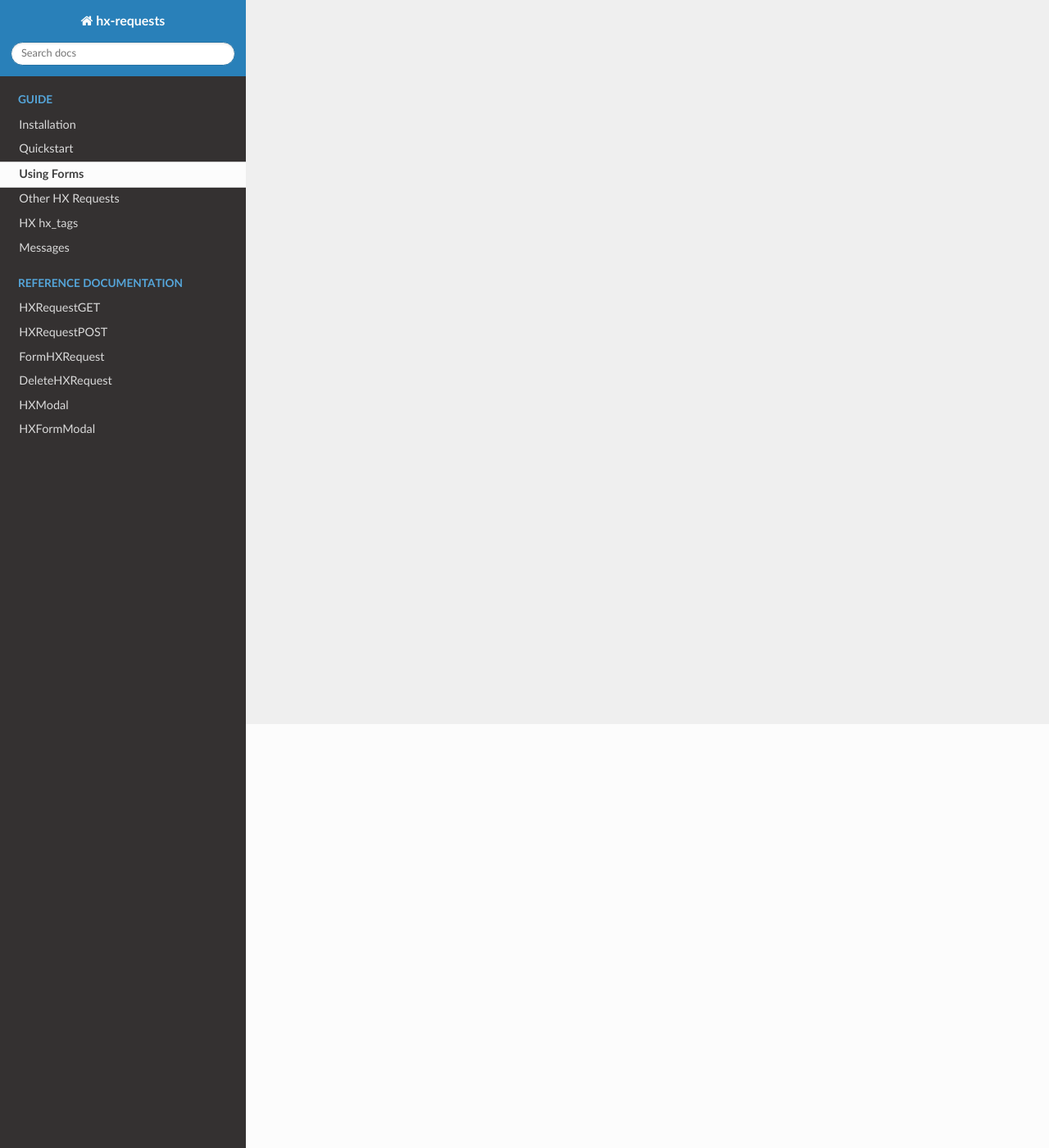
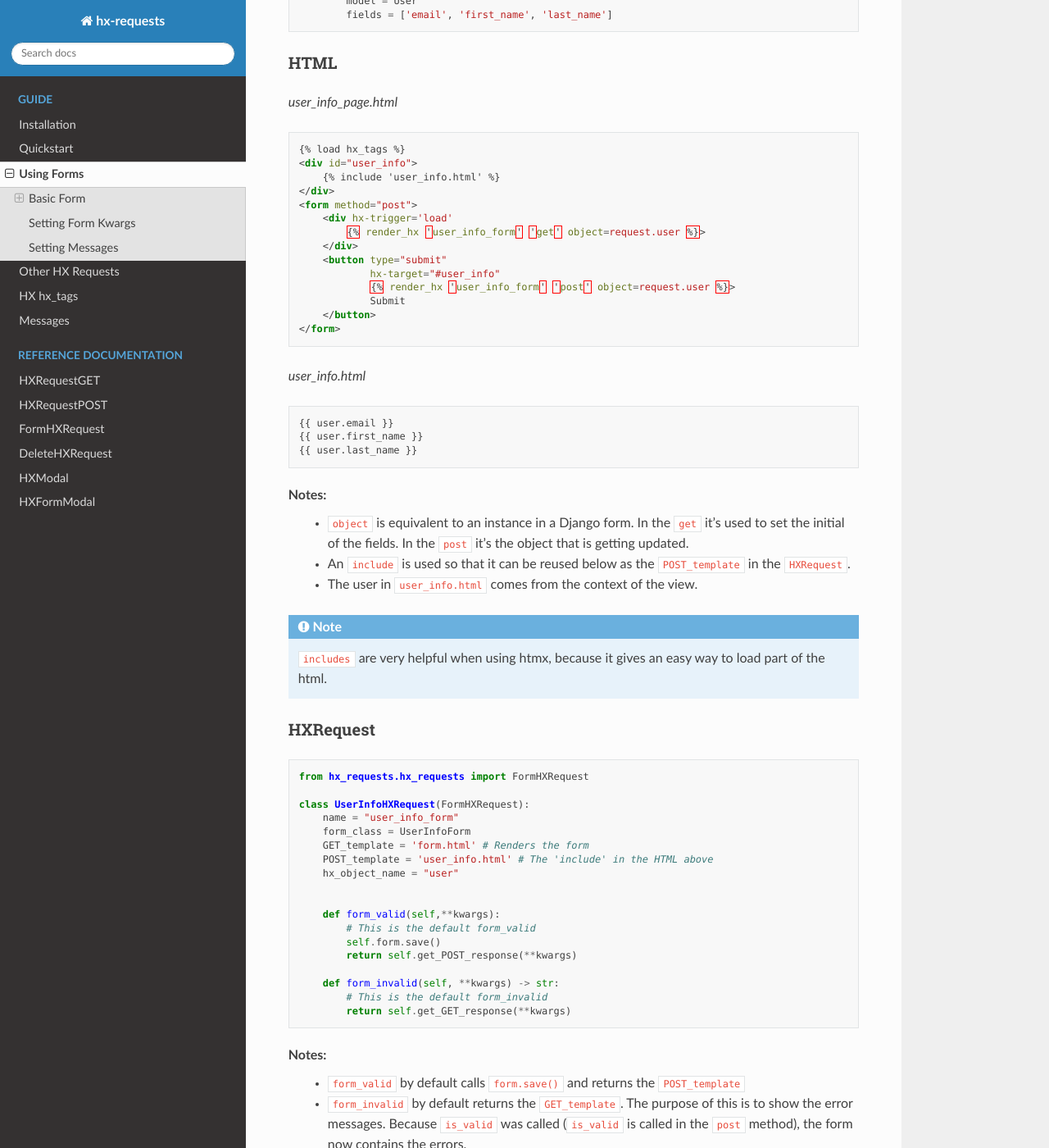
Before and after one commit to yaakovLowenstein/hx-requests, a Sphinx documentation site: the page built from docs/guide/forms.rst, in a window 1280 px wide and 1400 px high, scrolled down 517 px. Shown: the whole window at 82% size. Built offline with Sphinx 7.4.7 and the Read the Docs theme 2.0.0, drawn with Linux system fonts in a browser that asks for light colours; some of the changed text lies outside the part shown.

Commit message:
docs: Start on forms documentation

```diff
--- a/docs/guide/forms.rst
+++ b/docs/guide/forms.rst
@@ -1,2 +1,158 @@
 Using Forms
 ===========
+
+| Probably the most common thing to use :code:`HXRequests` with is forms. :code:`HXRequests` gives a simple way to post data and update the page asyncronously.
+|
+| Using a :code:`FormHXRequest` the form is fetched asyncronously using the :code:`GET_template`, the form is saved and then it returns the :code:`POST_template`
+
+
+Basic Form
+----------
+
+Form
+~~~~
+
+.. code-block:: python
+
+    from django import forms
+
+    class UserInfoForm(forms.ModelForm):
+
+        class Meta:
+            model = User
+            fields = ['email', 'first_name', 'last_name']
+
+HTML
+~~~~
+*user_info_page.html*
+
+.. code-block:: html
+
+    {% load hx_tags %}
+    <div id="user_info">
+        {% include 'user_info.html' %}
+    </div>
+    <form method="post">
+        <div hx-trigger='load'
+            {% render_hx 'user_info_form' 'get' object=request.user %}>
+        </div>
+        <button type="submit"
+                hx-target="#user_info"
+                {% render_hx 'user_info_form' 'post' object=request.user %}>
+                Submit
+        </button>
+    </form>
+
+*user_info.html*
+
+.. code-block:: html
+
+    {{ user.email }}
+    {{ user.first_name }}
+    {{ user.last_name }}
+
+Notes:
+    - :code:`object` is equivalent to an instance in a Django form. In the :code:`get` it's used to set the initial of the fields. In the :code:`post` it's the object that is getting updated.
+    - An :code:`include` is used so that it can be reused below as the :code:`POST_template` in the :code:`HXRequest`.
+    - The user in :code:`user_info.html` comes from the context of the view.
+
+.. note::
+
+    :code:`includes` are very helpful when using htmx, because it gives an easy way to load part of the html.
+
+HXRequest
+~~~~~~~~~
+
+.. code-block:: python
+
+    from hx_requests.hx_requests import FormHXRequest
+
+    class UserInfoHXRequest(FormHXRequest):
+        name = "user_info_form"
+        form_class = UserInfoForm
+        GET_template = 'form.html' # Renders the form
+        POST_template = 'user_info.html' # The 'include' in the HTML above
+        hx_object_name = "user"
+
+
+        def form_valid(self,**kwargs):
+            # This is the default form_valid
+            self.form.save()
+            return self.get_POST_response(**kwargs)
+
+        def form_invalid(self, **kwargs) -> str:
+            # This is the default form_invalid
+            return self.get_GET_response(**kwargs)
+
+Notes:
+    - :code:`form_valid` by default calls :code:`form.save()` and returns the :code:`POST_template`
+    - :code:`form_invalid` by default returns the :code:`GET_template`. The purpose of this is to show the error messages. Because :code:`is_valid` was called (:code:`is_valid` is called in the :code:`post` method), the form now contains the errors.
+    - :code:`hx_object_name` is the name given to the object when it's passed into the context. Above in :code:`user_info.html` (the :code:`POST_template`), on :code:`POST` the user in that context is the object that was just updated.
+    - The object is saved as an attribute on the :code:`HXRequest` as :code:`hx_object`, so it can be referenced anywhere in the class as :code:`self.hx_object`
+
+Setting Form Kwargs
+-------------------
+
+To add kwargs to the form, override :code:`get_form_kwargs`.
+To set initial values of form fields, override :code:`get_initial`.
+
+.. code-block:: python
+
+    from hx_requests.hx_requests import FormHXRequest
+
+    class MyHXRequest(FormHXRequest):
+        # Set attributes
+
+        def get_form_kwargs(self,**kwargs):
+            kwargs = super().get_form_kwargs(**kwargs)
+
+            # Add the user to the form
+            kwargs['user'] = self.request.user
+            return kwargs
+
+        def get_initial(**kwargs):
+            initial = super().get_initial(**kwargs)
+
+            # Set the initial value of 'created_by' field
+            initial['created_by'] = self.request.user
+            return initial
+
+
+Setting :ref:`Messages`
+-----------------------
+
+.. note::
+
+    See :ref:`Messages` for more details and for config settings.
+
+At a high level, success and error messages can be set by overriding :code:`get_success_message` and :code:`get_error_message`
+
+.. code-block:: python
+
+    class MyHXRequest(FormHXRequest):
+        # Set attributes
+        def get_success_message(self, **kwargs) -> str:
+            # This is not the default
+            return "Form saved sucessfully"
+
+        def get_error_message(self, **kwargs) -> str:
+            # This is not the default
+            return "Did not save due to errors in the form"
+
+Notes:
+    - Set :code:`add_form_errors_to_error_message` to :code:`True` to add the form errors to the error message automatically. But then do not override :code:`get_error_message`.
+
+.. note::
+
+    Messages can be set in any :code:`HXRequest` at any point:
+
+    .. code-block:: python
+
+        self.messages.success("Hooray!")
+
+    Message types are: debug, info, success, warning and error.
+
+section on form modal
+maybe section on table row form
+maybe section on refresh and redirect (though really part of post hx )
+Possible edit quickstart to look like django with block of code and then notes
```
